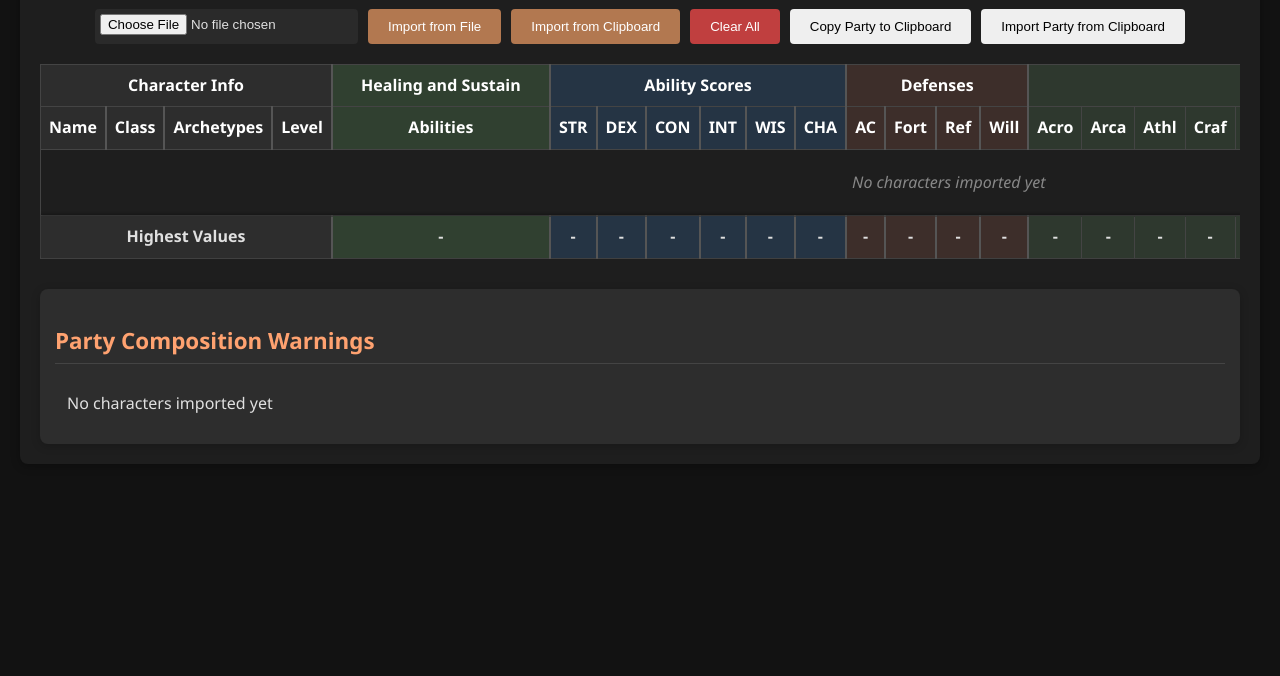
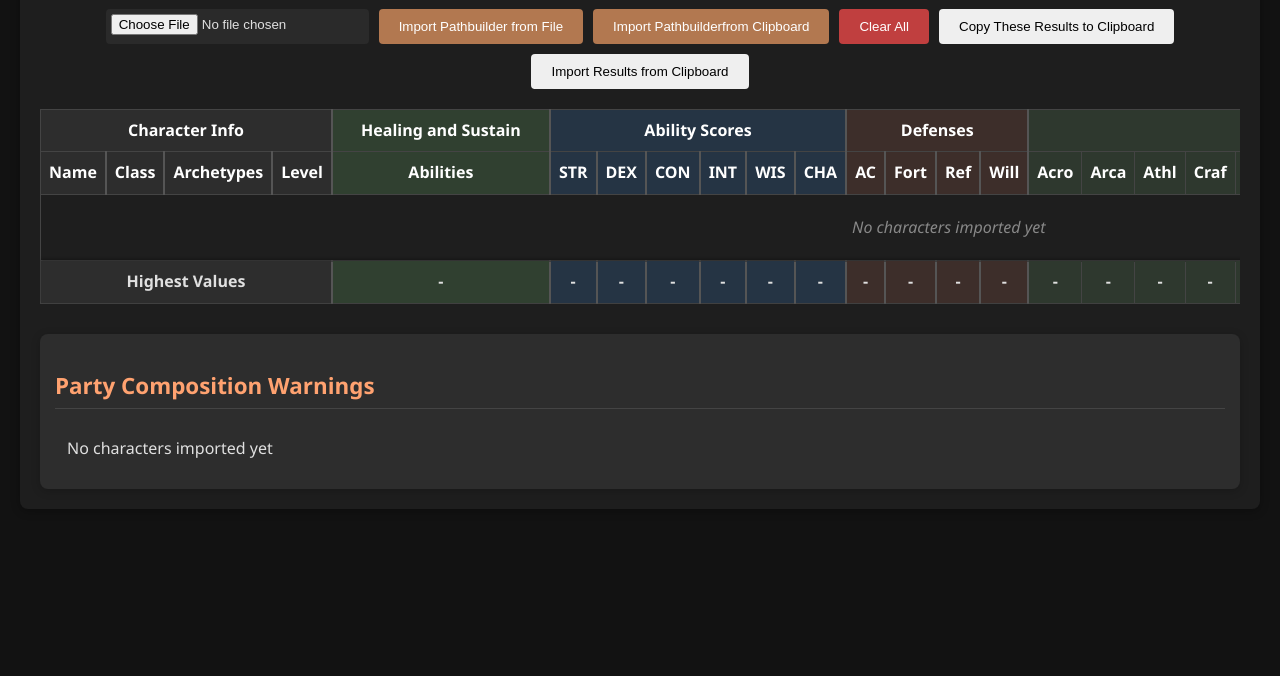
Before and after one commit to plasticmacaroni/pathbuilder-viewer, a plain HTML site: page index.html in a window 1280 px wide. Shown: the part 124-800 px from the top of the page. Drawn offline with Linux system fonts and the light colour scheme; no server answers.

Commit message:
Make imports and exports more clear

```diff
--- a/index.html
+++ b/index.html
@@ -16,11 +16,11 @@
         <h1>PF2e Character Comparison</h1>
         <div class="import-section">
             <input type="file" id="jsonFileInput" accept=".json,.txt">
-            <button id="importButton">Import from File</button>
-            <button id="clipboardButton">Import from Clipboard</button>
+            <button id="importButton">Import Pathbuilder from File</button>
+            <button id="clipboardButton">Import Pathbuilderfrom Clipboard</button>
             <button id="clearButton">Clear All</button>
-            <button id="exportPartyClipboardButton">Copy Party to Clipboard</button>
-            <button id="importPartyClipboardButton">Import Party from Clipboard</button>
+            <button id="exportPartyClipboardButton">Copy These Results to Clipboard</button>
+            <button id="importPartyClipboardButton">Import Results from Clipboard</button>
         </div>
         <div id="statusMessage" style="display: none;"></div>
         <div class="table-container">
```
